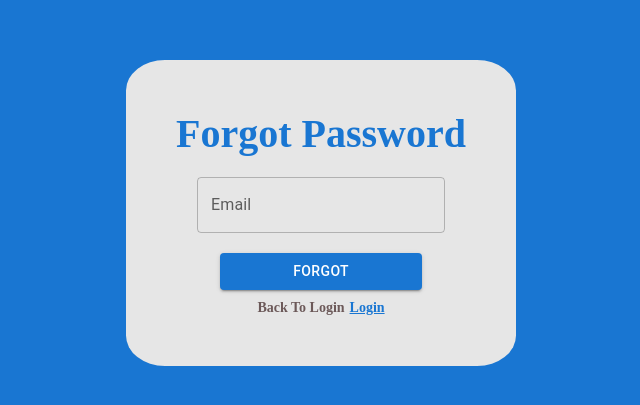
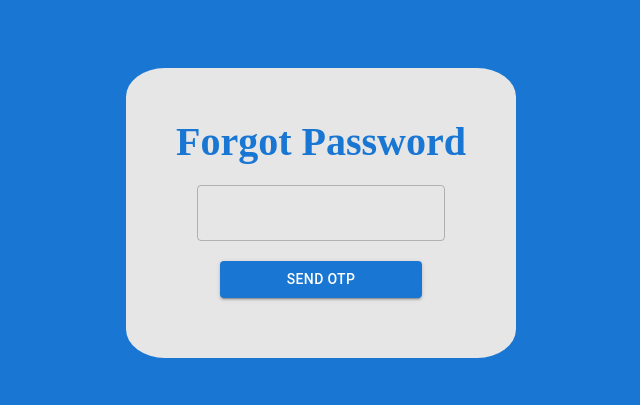
Before and after one commit to brmemon/Front-End-CRUD, a React (Create React App) app: page /auth/Forgot/Password in a window 1280 px wide. Shown: the part 187-592 px from the top of the page, without its empty margins (319-959 px from the left). Built offline with nearby package versions, Linux system fonts and the light colour scheme.

Commit message:
forgot password api , otp api and send email api

```diff
--- a/package.json
+++ b/package.json
@@ -12,6 +12,7 @@
     "@testing-library/react": "^13.4.0",
     "@testing-library/user-event": "^13.5.0",
     "axios": "^1.6.8",
+    "mui-one-time-password-input": "^2.0.2",
     "perfect-scrollbar": "^1.5.5",
     "react": "^18.2.0",
     "react-dom": "^18.2.0",
--- a/src/App.js
+++ b/src/App.js
@@ -1,4 +1,4 @@
-import React from 'react';
+import React, { useState } from 'react';
 import { BrowserRouter as Router, Routes, Route } from 'react-router-dom';
 import Login from './auth/Login/login';
 import SignUp from './auth/SignUp.jsx/signUp';
@@ -6,8 +6,11 @@ import Todo from './Todo/todo';
 import Profile from './Profile/profile';
 import ForgotPassword from './auth/ForgotPassword/forgotPassword';
 import PrivateRoutes from './router/privateRoute';
+import Otp from './auth/OTP/otp';
+import NewPassword from './auth/NewPassword/newPassword';
 
 const App = () => {
+    const [email, setEmail] = useState("")
     return (
         <div>
             <Router>
@@ -18,7 +21,9 @@ const App = () => {
                     </Route>
                     <Route element={<Login />} path="/auth/login" />
                     <Route element={<SignUp />} path="/auth/SignUp" />
-                    <Route element={<ForgotPassword />} path="/auth/Forgot/Password" />
+                    <Route element={<ForgotPassword email={email} setEmail={setEmail} />} path="/auth/Forgot/Password" />
+                    <Route element={<Otp email={email}/>} path="/auth/Otp" />
+                    <Route element={<NewPassword/>} path="/auth/New/Password" />
                 </Routes>
             </Router>
         </div>
--- a/src/Profile/profile.jsx
+++ b/src/Profile/profile.jsx
@@ -17,7 +17,7 @@ const Profile = () => {
     const submit = async (e) => {
         e.preventDefault();
         await axios
-            .post(`${process.env.REACT_APP_VERCEL_BACKEND_URL}/api/user/forget/password`, input)
+            .post(`${process.env.REACT_APP_VERCEL_BACKEND_URL}/api/user/change/password`, input)
             .then((response) => {
                 const responseData = response.data.message;
                 if (responseData === "Password Changed Successfully") {
--- a/src/auth/ForgotPassword/forgotPassword.jsx
+++ b/src/auth/ForgotPassword/forgotPassword.jsx
@@ -1,68 +1,62 @@
-import React, { useEffect, useState } from "react";
+import React, { useEffect, useRef, useState } from "react";
 import { Button } from "@mui/material";
 import Input from "../../components/Input";
 import "../../auth/auth.css";
 import axios from "axios";
 import { ToastContainer, toast } from "react-toastify";
 import { Link, useNavigate } from "react-router-dom";
-const ForgotPassword = () => {
-  const history = useNavigate();
-  const [input, setInput] = useState({ email: "", password: "" });
-  const change = (e) => {
-    const { name, value } = e.target;
-    setInput({ ...input, [name]: value });
-  };
+import OTP from "../OTP/otp";
+// import React, { useState } from "react";
 
-  const submit = async (e) => {
-    e.preventDefault();
-    await axios
-      .post(`${process.env.REACT_APP_VERCEL_BACKEND_URL}/api/user/signin`, input)
-      .then((response) => {
+const ForgotPassword = ({email, setEmail}) => {
+  const history = useNavigate()
+  // const [email, setEmail] = useState(null);
+  // const [otpForm, setOtpForm] = useState(null);
+
+  const sendOTP = async () => {
+    try {
+      const response = await axios.post(`${process.env.REACT_APP_BACKEND_URL}${process.env.REACT_APP_BACKEND_PORT}/api/user/send/email`, { email });
       const responseData = response.data.message;
-        if (responseData === "Sign In Successfull") {
-          sessionStorage.setItem("id", response.data.others._id);
+      if (responseData === "Success Please Check Your Email") {
         toast.success(responseData);
-          history("/");
-          setInput({ email: "", password: "" });
+        // setOtpForm(false)
+        history("/auth/Otp", { email })
+        // setEmail("");
       } else {
         toast.error(responseData);
       }
-      });
+    } catch (error) {
+      toast.error("An error occurred while sending OTP.");
+    }
   };
-  let uid;
-  useEffect(() => {
-    uid = sessionStorage.getItem('id')
-    if (uid) return (history('/'))
-  })
+
   return (
-    <div className="main_container">
+    <>
+      {/* {otpForm ? */}
+      <div className="main_container" >
         <ToastContainer />
         <div className="sub_container_two">
           <h1 className="login_logo"> Forgot Password </h1>
           <div className="login_input">
             <Input
-            label="Email"
-            type={"email"}
-            className={"input"}
-            onChange={change}
+              type="email"
+              value={email}
+              onChange={(e) => setEmail(e.target.value)}
+              className="input"
               name="email"
               id="email"
-            value={input.email}
             />
           </div>
           <div className="MainButton_Parent">
-          <Button className="button" variant="contained" onClick={submit}>
-            Forgot
+            <Button className="button" variant="contained" onClick={sendOTP}>
+              Send OTP
             </Button>
           </div>
-        <p className="sinUp_text">
-          Back To Login
-          <Link className="link" to="/auth/login">
-            Login
-          </Link>
-        </p>
         </div>
       </div>
+      {/* : <OTP />
+      } */}
+    </>
   );
 };
 
--- a/src/auth/Login/login.jsx
+++ b/src/auth/Login/login.jsx
@@ -22,8 +22,6 @@ const Login = () => {
         const responseData = response.data.message;
         if (responseData === "Sign In Successfull") {
           sessionStorage.setItem("id", response.data.others._id);
-          console.log("Login page id", response.data.others._id);
-          console.log("Login page response", responseData);
           history("/");
           toast.success(responseData);
           setInput({ email: "", password: "" });
--- /dev/null
+++ b/src/auth/NewPassword/newPassword.jsx
@@ -0,0 +1,34 @@
+import { Button } from '@mui/material'
+import React from 'react'
+import { ToastContainer } from 'react-toastify'
+import Input from '../../components/Input'
+
+const NewPassword = () => {
+
+    return (
+        <div className="main_container" >
+            <ToastContainer />
+            <div className="sub_container">
+                <h1 className="login_logo">Add New Password</h1>
+                <div className="login_input">
+                    {/* <div className='otp_input'> */}
+                        <Input
+                            label="New Password"
+                            type={"password"}
+                            className={"input"}
+                            name="password"
+                            id="password"
+                        />
+                    {/* </div> */}
+                </div>
+                <div className="MainButton_Parent">
+                    <Button className="button" variant="contained" >
+                        Add
+                    </Button>
+                </div>
+            </div>
+        </div>
+    )
+}
+
+export default NewPassword
--- /dev/null
+++ b/src/auth/OTP/otp.jsx
@@ -0,0 +1,88 @@
+import React, { useState, useEffect } from 'react';
+import { Button } from "@mui/material";
+import Input from "../../components/Input";
+import "../../auth/auth.css";
+import axios from "axios";
+import { ToastContainer, toast } from "react-toastify";
+import { MuiOtpInput } from 'mui-one-time-password-input';
+import { useLocation } from 'react-router-dom'; // Import useLocation hook
+import NewPassword from '../NewPassword/newPassword';
+
+const Otp = ({email}) => {
+    const [otp, setOtp] = useState('');
+    const [newPassword, setNewPassword] = useState('');
+    const location = useLocation();
+    console.log("location: ", location)
+    // const { email } = location.state || {};
+    console.log(otp);
+    console.log(newPassword);
+    console.log(email);
+    useEffect(() => {
+        console.log("Email:", email);
+    }, [email]);
+
+    const handleChange = (newValue) => {
+        setOtp(newValue);
+    };
+
+    const handleNewPasswordChange = (e) => {
+        setNewPassword(e.target.value);
+    };
+
+    const submit = async () => {
+        if (!otp || !newPassword) {
+            toast.error("All inputs are required");
+            return;
+        }
+        console.log("EMail: ", email)
+        try {
+            await axios.post(`${process.env.REACT_APP_BACKEND_URL}${process.env.REACT_APP_BACKEND_PORT}/api/user/forgot/password`, {
+                otp: otp,
+                password: newPassword,
+                email: email
+            }).then((response) => {
+                const responseData = response.data.message;
+                if (responseData === "Password Changed successfully") {
+                    toast.success(responseData);
+                    setOtp('');
+                    setNewPassword('');
+                } else {
+                    toast.error(responseData);
+                }
+            })
+        } catch (error) {
+            console.error("Error sending OTP:", error);
+            toast.error("An error occurred while sending OTP.");
+        }
+    };
+
+    return (
+        <div className="main_container">
+            <ToastContainer />
+            <div className="sub_container_otp">
+                <h1 className="login_logo">OTP</h1>
+                <div className="login_input">
+                    <div className='otp_input'>
+                        <MuiOtpInput value={otp} onChange={handleChange} />
+                    </div>
+                    <Input
+                        label="New Password"
+                        type="password"
+                        className="input"
+                        name="newPassword"
+                        id="newPassword"
+                        value={newPassword}
+                        onChange={handleNewPasswordChange}
+                    />
+                </div>
+                <div className="MainButton_Parent">
+                    <Button className="button" variant="contained" onClick={submit}>
+                        OTP
+                    </Button>
+                </div>
+            </div>
+        </div>
+    );
+};
+
+export default Otp;
--- a/src/auth/auth.css
+++ b/src/auth/auth.css
@@ -1,4 +1,4 @@
-.sub_container_two   {
+.sub_container_two {
     background-color: rgb(230, 230, 230);
     padding: 50px;
     border-radius: 10%;
@@ -22,7 +22,7 @@
     height: 14%;
 }
 
-.login_logo{
+.login_logo {
     color: #1976d2;
     font-size: 40px;
 
@@ -56,42 +56,53 @@
     text-align: center;
 }
 
-.login_welcome{
+.login_welcome {
     font-size: 14px;
     color: #6c5959;
     font-weight: 600;
     padding: 15px 0;
 }
 
-.MainButton_Parent{
+.MainButton_Parent {
     margin-bottom: 10px;
     width: 100%;
 
 }
 
-.button{
+.button {
     width: 70%;
 }
 
-.login_input{
+.login_input {
     width: 100%;
     gap: 4%;
     padding: 15px 0;
 }
 
-.input{
-   margin: 5px 0 !important;
+.input {
+    margin: 5px 0 !important;
 }
 
-.sinUp_text{
+.sinUp_text {
     color: #6c5959;
     font-weight: 600;
     font-size: 14px;
 }
 
-.link{
-   color: #1976d2;
-   padding-left: 5px;
+.link {
+    color: #1976d2;
+    padding-left: 5px;
+}
+
+.sub_container_otp {
+    width: 35%;
+    background-color: rgb(230, 230, 230);
+    padding: 50px;
+    border-radius: 10%;
+}
+
+.otp_input {
+    width: 100%;
 }
 
 
```
Also changed, not shown: 1 other file (tests, documents, lock files or other folders). Lines whose indentation alone changed are shown as unchanged.
